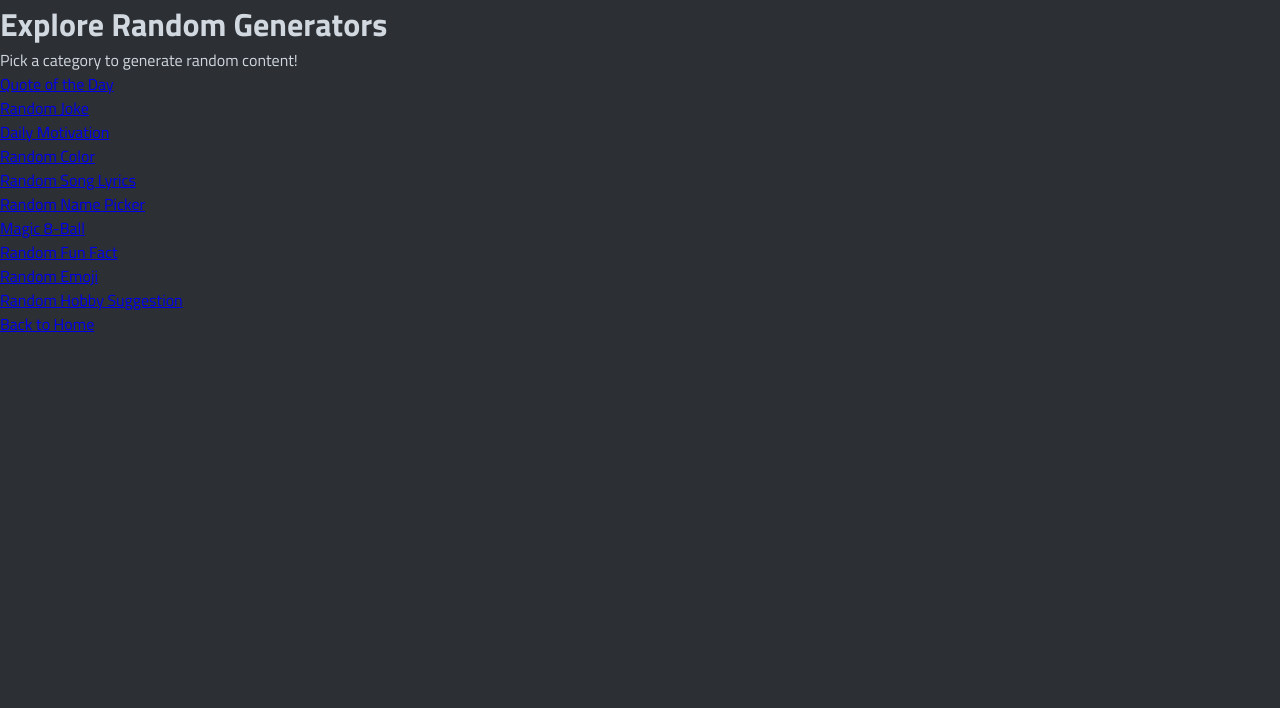
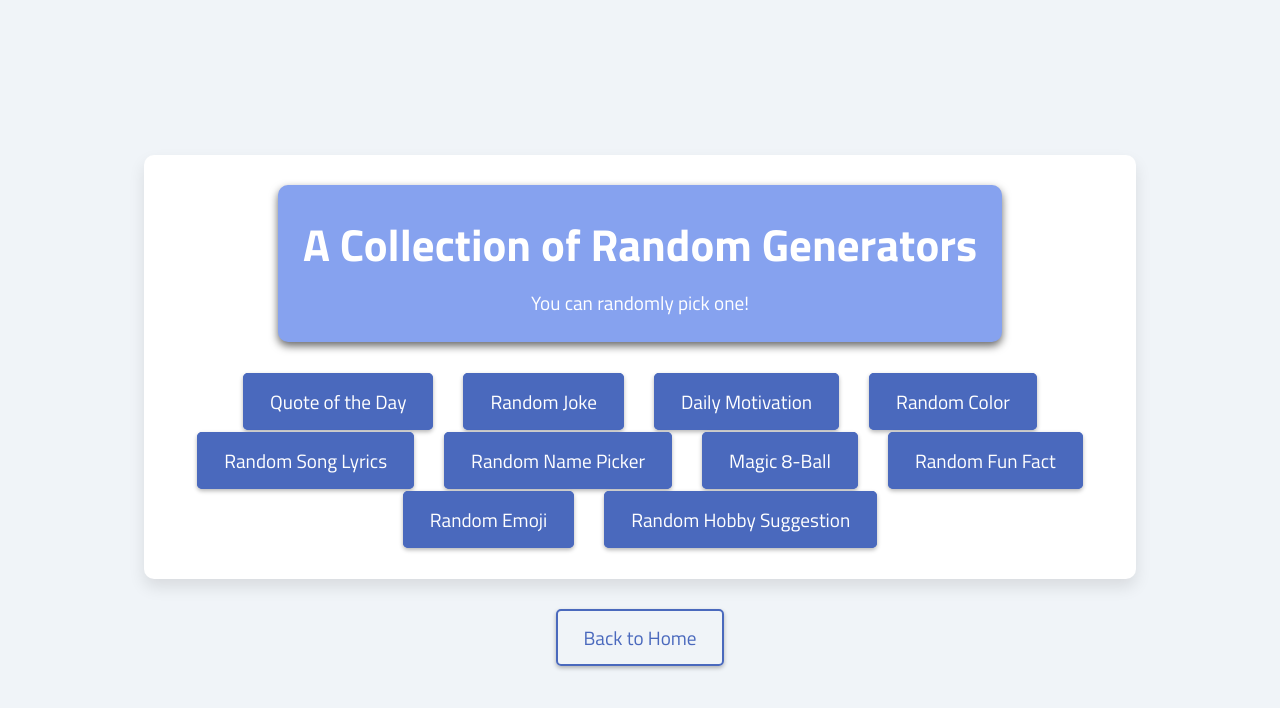
Before and after one commit to mburuxx/arbitrary, a plain HTML site: page pages/explore.html in a window 1280 px wide. Drawn offline with Linux system fonts and the light colour scheme; files that its build step writes are made by us from their sources.

Commit message:
Added styles to the explore page

```diff
--- a/pages/explore.html
+++ b/pages/explore.html
@@ -4,11 +4,14 @@
     <meta charset="UTF-8">
     <meta name="viewport" content="width=device-width, initial-scale=1.0">
     <title>Explore - Arbitrary</title>
-    <link rel="stylesheet" href="../css/style.css">
+    <link rel="stylesheet" href="./styles/explore.css">
 </head>
 <body>
-    <h1>Explore Random Generators</h1>
-    <p>Pick a category to generate random content!</p>
+    <section>
+        <div class="intro">
+            <h1>A Collection of Random Generators</h1>
+            <p>You can randomly pick one!</p>
+        </div>
 
         <ul>
             <li><a href="quote.html">Quote of the Day</a></li>
@@ -22,6 +25,7 @@
             <li><a href="emoji.html">Random Emoji</a></li>
             <li><a href="hobby.html">Random Hobby Suggestion</a></li>
         </ul>
+    </section>
 
     <a href="../index.html">Back to Home</a>
 </body>
--- /dev/null
+++ b/pages/styles/explore.css
@@ -0,0 +1,110 @@
+@import url("https://fonts.googleapis.com/css2?family=Titillium+Web:ital,wght@0,200;0,300;0,400;0,600;0,700;0,900;1,200;1,300;1,400;1,600;1,700&display=swap");
+
+* {
+    margin: 0;
+    padding: 0;
+    box-sizing: border-box;
+}
+
+html {
+    font-size: 16px;
+    font-family: "Titillium Web", sans-serif;
+}
+
+body {
+    background-color: #f0f4f8;
+    color: #333333;
+    display: flex;
+    justify-content: center;
+    align-items: center;
+    height: 100vh;
+    flex-direction: column;
+    padding: 20px;
+}
+
+section {
+    display: flex;
+    flex-direction: column;
+    justify-content: center;
+    align-items: center;
+    flex-wrap: wrap;
+    margin-top: 20px;
+    width: 80%;
+    max-width: 1200px;
+    background-color: #ffffff;
+    padding: 30px;
+    border-radius: 10px;
+    box-shadow: 0 8px 16px rgba(0, 0, 0, 0.1);
+}
+
+.intro {
+    background-color: #86a2ef;
+    color: white;
+    padding: 25px;
+    margin-bottom: 30px;
+    text-align: center;
+    border-radius: 10px;
+    box-shadow: 0 4px 8px rgba(0, 0, 0, 0.597);
+}
+
+.intro h1 {
+    font-size: 2.8em;
+    margin-bottom: 10px;
+}
+
+.intro p {
+    font-size: 1.2em;
+    margin-bottom: 0;
+}
+
+ul {
+    list-style: none;
+    padding: 0;
+    margin: 0;
+    text-align: center;
+    display: flex;
+    flex-wrap: wrap;
+    justify-content: center;
+}
+
+ul li {
+    margin: 15px;
+}
+
+ul li a {
+    text-decoration: none;
+    color: #ffffff;
+    font-size: 1.2em;
+    padding: 12px 25px;
+    background-color: #4a69bd;
+    border: 2px solid #4a69bd;
+    border-radius: 5px;
+    transition: background-color 0.3s, color 0.3s;
+    box-shadow: 0 2px 4px rgba(0, 0, 0, 0.292);
+}
+
+ul li a:hover {
+    background-color: #f4f5f7;
+    color: rgb(44, 44, 142);
+    box-shadow: 0 4px 6px rgba(0, 0, 0, 0.347);
+}
+
+a[href="../index.html"] {
+    display: block;
+    text-align: center;
+    margin-top: 30px;
+    font-size: 1.2em;
+    color: #4a69bd;
+    text-decoration: none;
+    padding: 12px 25px;
+    border: 2px solid #4a69bd;
+    border-radius: 5px;
+    transition: background-color 0.3s, color 0.3s;
+    box-shadow: 0 2px 4px rgba(0, 0, 0, 0.276);
+}
+
+a[href="../index.html"]:hover {
+    background-color: #3e5cb3;
+    color: white;
+    box-shadow: 0 4px 6px rgba(0, 0, 0, 0.2);
+}
```
Lines whose indentation alone changed are shown as unchanged.
